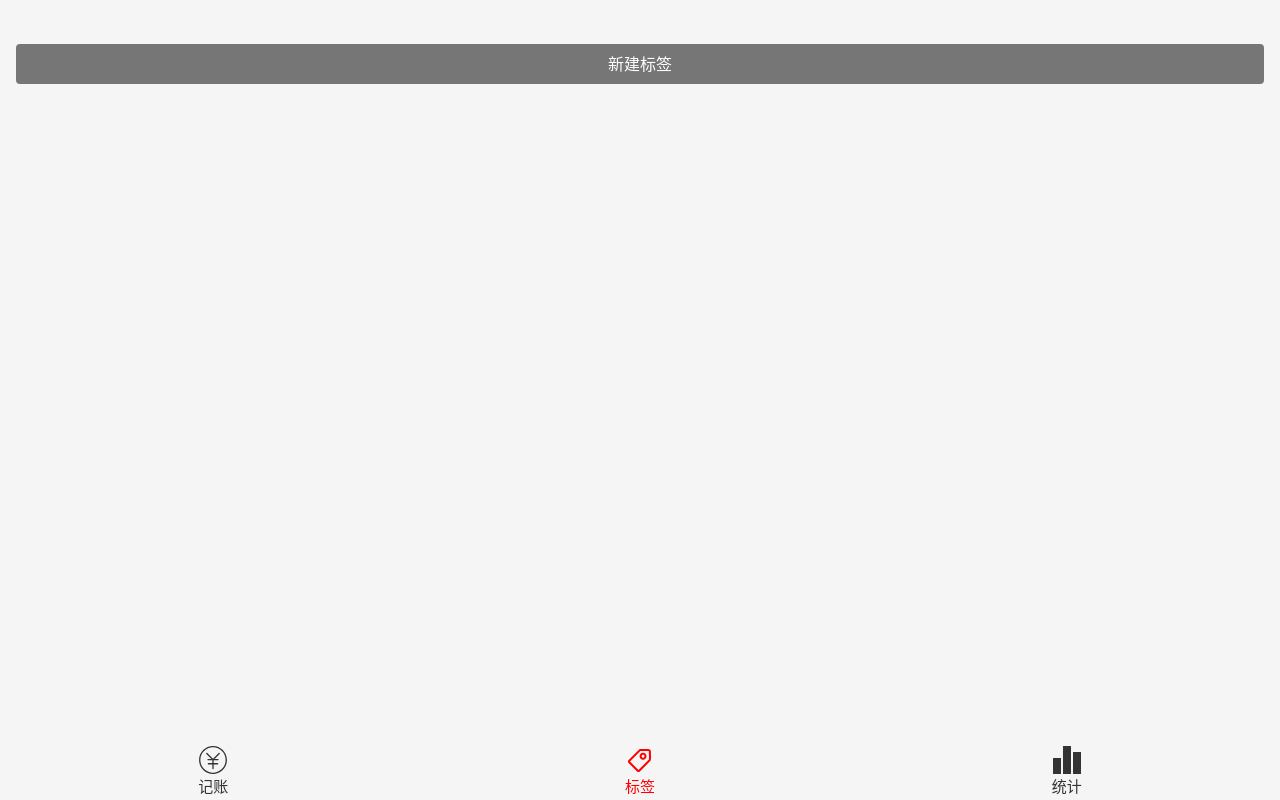
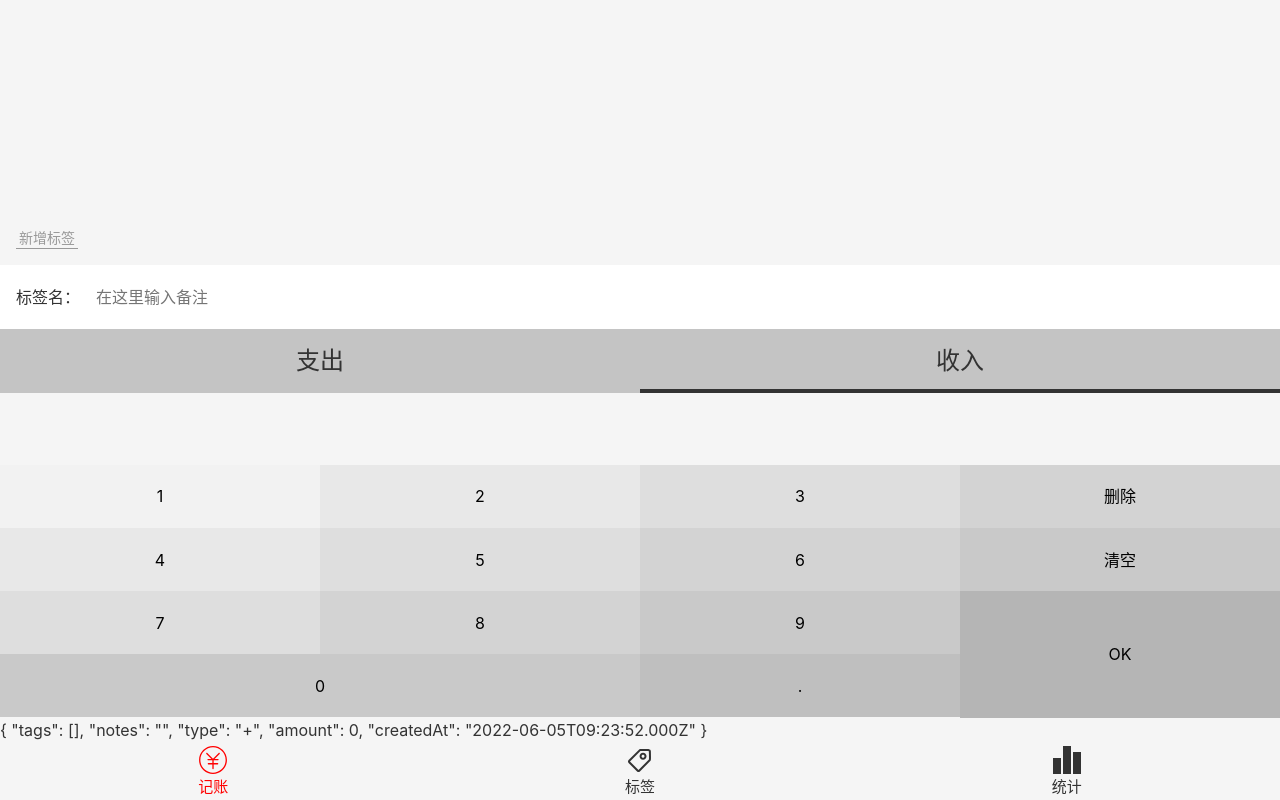
Before and after one commit to Jingweiw99/Mobile-account-book, a Vue app: page /#/money in a window 1280 px wide. Before the commit this address led to /#/labels. Built offline with nearby package versions, Linux system fonts and the light colour scheme.

Commit message:
value赋值

```diff
--- a/src/components/FormItem.vue
+++ b/src/components/FormItem.vue
@@ -2,7 +2,9 @@
   <div>
     <label class="formItem">
       <span class="name">标签名：</span>
-      <input type="text" v-model="value" :placeholder="placeholder" />
+      <input type="text" :value="value"
+      @input="onValueChanged($event.target.value)"
+      :placeholder="placeholder" />
     </label>
   </div>
 </template>
@@ -11,7 +13,7 @@
 import { Vue, Component, Watch, Prop } from "vue-property-decorator";
 @Component
 export default class FormItem extends Vue {
-  @Prop({default:''}) value!:string;
+  @Prop({default:''}) readonly value!:string;
 
   @Prop() placeholder?: string;
   @Watch("value")
--- a/src/views/Money.vue
+++ b/src/views/Money.vue
@@ -1,6 +1,7 @@
 <template>
   <div>
     <Layout class-prefix="layout">
+      {{record}}
       <NumberPad
         @update:value="onUpdateAmount"
         @submit="saveRecord"
```
